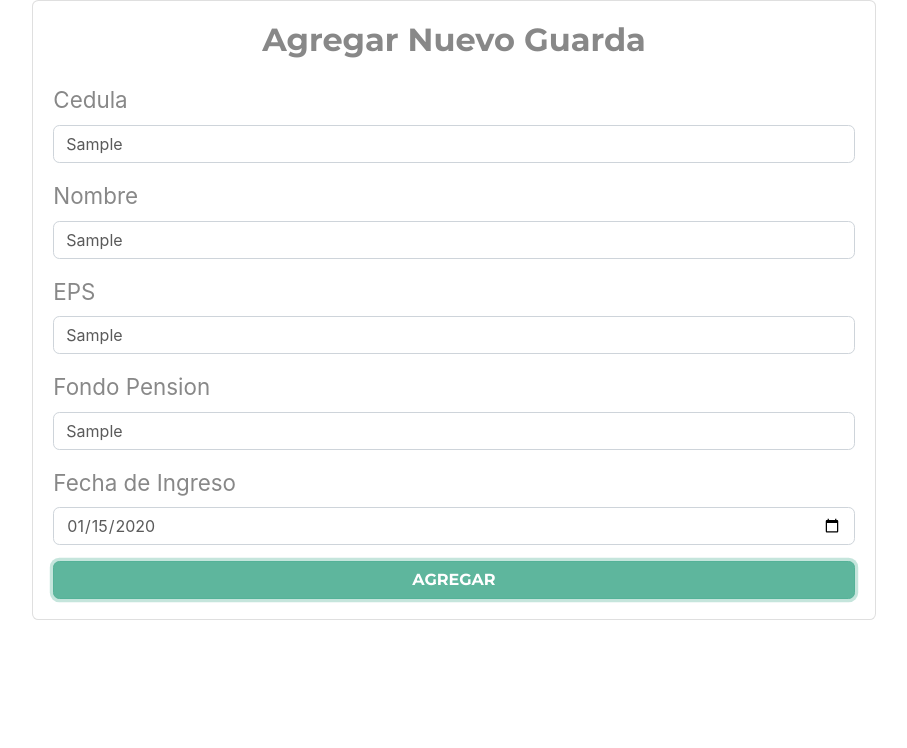
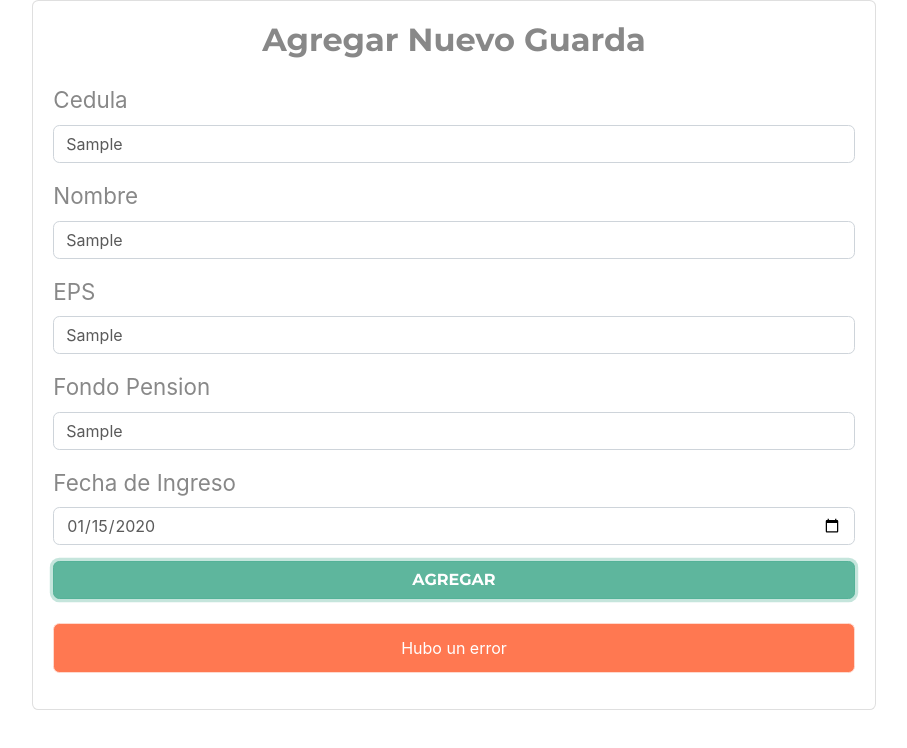
Before and after one commit to zamitulande/crudRedux, a React (Create React App) app: page /guarda/nuevo in a window 1280 px wide. Both pictures are taken after typing "Sample", "Sample", "Sample", "Sample", "2020-01-15" into the empty fields and a click on the button "AGREGAR". Shown: the top 748 px of the page, without its empty margins (186-1093 px from the left). Built offline with nearby package versions, Linux system fonts and the light colour scheme; no server answers.

Commit message:
mostrando error y cargando segun sea el caso

```diff
--- a/db.json
+++ b/db.json
@@ -31,6 +31,46 @@
       "fondo": "colfondos",
       "fecha": "2021-11-03",
       "id": 4
+    },
+    {
+      "cedula": "a",
+      "nombre": "aa",
+      "eps": "a",
+      "fondo": "a",
+      "fecha": "2021-11-12",
+      "id": 5
+    },
+    {
+      "cedula": "a",
+      "nombre": "a",
+      "eps": "a",
+      "fondo": "a",
+      "fecha": "2021-11-06",
+      "id": 6
+    },
+    {
+      "cedula": "a",
+      "nombre": "a",
+      "eps": "a",
+      "fondo": "a",
+      "fecha": "2021-11-06",
+      "id": 7
+    },
+    {
+      "cedula": "a",
+      "nombre": "2",
+      "eps": "2",
+      "fondo": "2",
+      "fecha": "2021-11-05",
+      "id": 8
+    },
+    {
+      "cedula": "a",
+      "nombre": "a",
+      "eps": "a",
+      "fondo": "a",
+      "fecha": "2021-11-03",
+      "id": 9
     }
   ],
   "dotacion": [
@@ -66,6 +106,28 @@
       "oberol": "5",
       "fecha": "2021-11-06",
       "id": 3
+    },
+    {
+      "camisa": "1",
+      "pantalon": "1",
+      "gorra": "1",
+      "zapatos": "1",
+      "corbata": "1",
+      "chaqueta": "1",
+      "oberol": "1",
+      "fecha": "2021-11-10",
+      "id": 4
+    },
+    {
+      "camisa": "1",
+      "pantalon": "1",
+      "gorra": "1",
+      "zapatos": "1",
+      "corbata": "1",
+      "chaqueta": "1",
+      "oberol": "1",
+      "fecha": "2021-11-10",
+      "id": 5
     }
   ]
 }
--- a/src/components/NuevoGuarda.js
+++ b/src/components/NuevoGuarda.js
@@ -18,6 +18,10 @@ const NuevoGuarda = () => {
 
     //utlizar use dispatch y te crea una funcion
     const dispatch = useDispatch();
+
+    //acceder al state del store
+    const cargando = useSelector(state=> state.guardas.loading);
+    const error = useSelector(state=>state.guardas.error);
 
     //mandar a llamar el action de productoAction
     const agregarGuarda=(guarda)=> dispatch(crearNuevoGuardaAction(guarda));
@@ -120,7 +124,8 @@ const NuevoGuarda = () => {
                                 </button>
 
                         </form>
-
+                        {cargando ? <p>Cargando..</p> : null}
+                        {error ? <p className="alert alert-danger p2 mt-4 text-center">Hubo un error</p> : null}
                     </div>
 
                 </div>
--- a/src/components/nuevaDotacion.js
+++ b/src/components/nuevaDotacion.js
@@ -21,6 +21,9 @@ const NuevaDotacion = () => {
 
     //utlizar use dispatch y te crea una funcion
     const dispatch = useDispatch();
+
+    const cargando = useSelector(state=> state.dotacion.loading);
+    const error = useSelector(state=>state.dotacion.error);
 
     //mandar a llamar el action de productoAction
     const agregarDotacion=(dotacion)=> dispatch(crearNuevoDotacionAction(dotacion));
@@ -145,6 +148,8 @@ const NuevaDotacion = () => {
                           </button>
 
                     </form>
+                    {cargando ? <p>Cargando..</p> : null}
+                    {error ? <p className="alert alert-danger p2 mt-4 text-center">Hubo un error</p> : null}
                 </div>
 
             </div>
```
